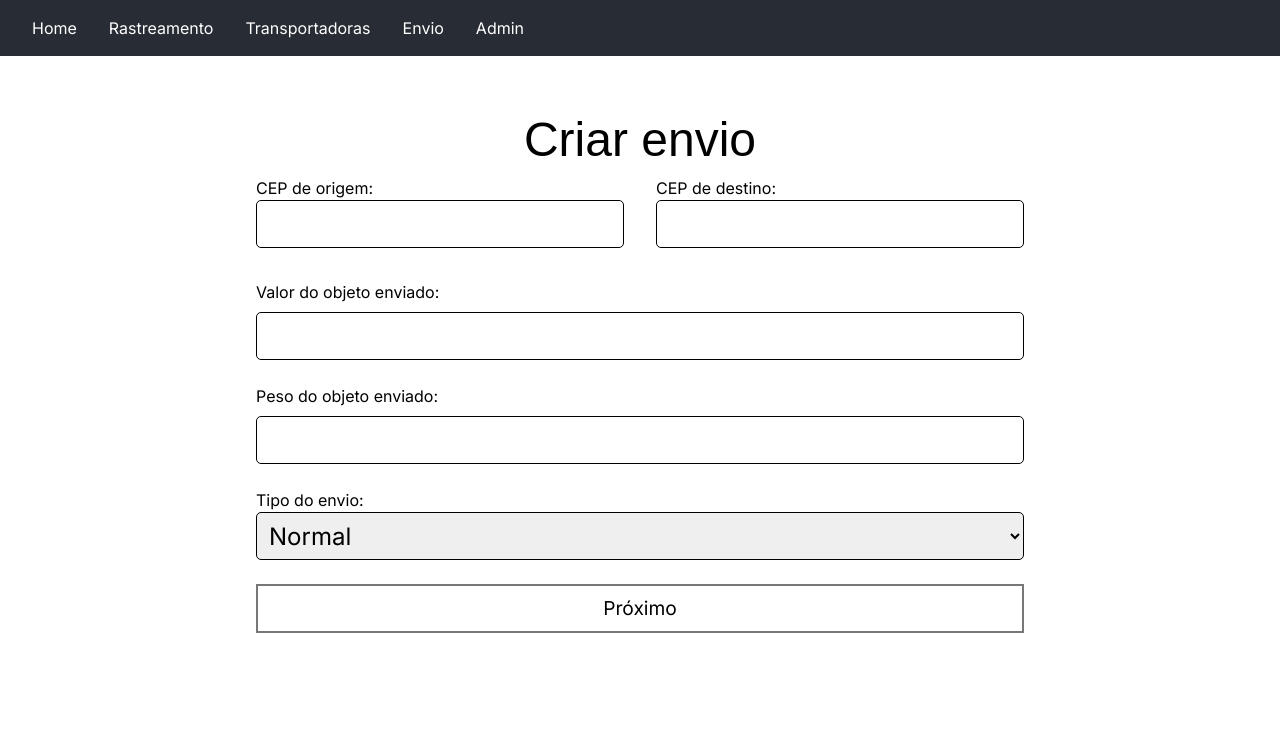
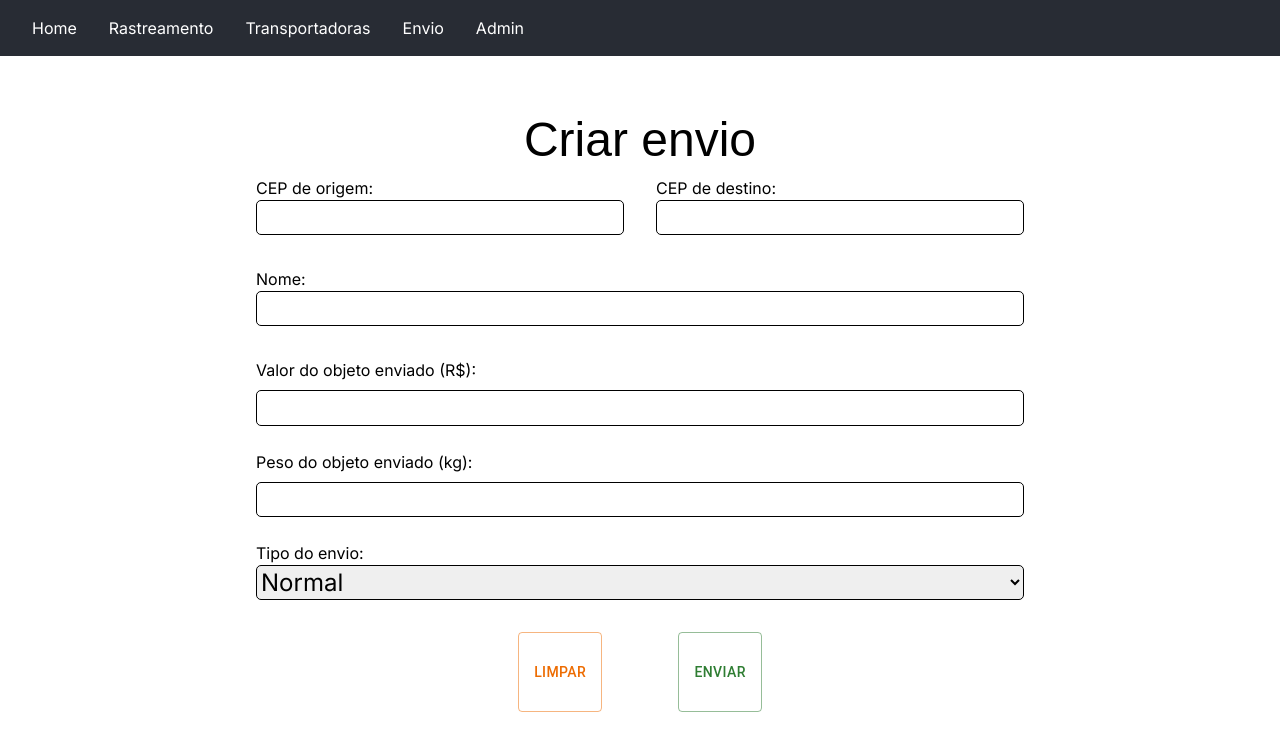
Before and after one commit to Programacao-para-web-2023-01/ceublivre---ui-null, a Next.js app: page /criar-envio in a window 1280 px wide. Shown: the top 750 px of the page. Built offline with nearby package versions, Linux system fonts and the light colour scheme.

Commit message:
finalizacao-create-pedido

```diff
--- a/app/admin/page.tsx
+++ b/app/admin/page.tsx
@@ -3,7 +3,7 @@ import { Box, Button, CircularProgress, Grid, Typography } from "@mui/material";
 import Navbar from "../components/Navbar/Navbar";
 import "./style.css";
 import { useEffect, useState } from "react";
-import KeyboardReturnIcon from "@material-ui/icons/KeyboardReturn";
+import KeyboardReturnIcon from "@mui/icons-material/KeyboardReturn";
 import SearchIcon from "@mui/icons-material/Search";
 
 export default function Admin() {
@@ -33,21 +33,27 @@ export default function Admin() {
       .catch((error) => setPedido(error));
   };
   let handleChange = (e: any, item: any) => {
-    if(e.target.value === 'true'){
+    if (e.target.value === "true") {
       setPedidoUpdate((data: any) => ({
         ...data,
         [item]: true,
-      }))
-    }
-    else{
+      }));
+    } else {
       setPedidoUpdate((data: any) => ({
         ...data,
         [item]: false,
-      }))
+      }));
     }
   };
   let handleSubmit = (e: { preventDefault: () => void }) => {
     e.preventDefault();
+    if (
+      (pedidoUpdate.valor_declarado_pedido < 24.5
+        ||
+        pedidoUpdate.valor_declarado_pedido > 3000)
+    ) {
+      alert("Valor aceito do pedido entre R$ 24,50 e R$ 3000,00!");
+    } else {
       fetch(`${url}/pedidos/${pedidoUpdate?.id_pedido}`, {
         method: "PUT",
         headers: new Headers({
@@ -58,12 +64,15 @@ export default function Admin() {
         credentials: "include",
       })
         .then((data) => {
-        alert(`O pedido "${pedidoUpdate?.id_pedido}" foi atualizado com sucesso!`);
+          alert(
+            `O pedido "${pedidoUpdate?.id_pedido}" foi atualizado com sucesso!`
+          );
           handleSearch(e);
         })
         .catch((error) => {
           alert("Ocorreu um erro ao atualizar o Pedido.");
         });
+    }
   };
   useEffect(() => {
     if (pedido?.id_pedido) {
@@ -74,7 +83,7 @@ export default function Admin() {
           .filter((item) => !item.includes("id_pedido"))
           .filter((item) => !item.includes("rastreamento"))
           .filter((item) => !item.includes("status"))
-          .filter((item)=> typeof pedido[item] !== "boolean")
+          .filter((item) => typeof pedido[item] !== "boolean")
       );
       setPedidoSelects(
         Object.keys(pedido).filter(
@@ -85,13 +94,13 @@ export default function Admin() {
     setTimeout(() => setLoading(false), 500);
   }, [pedido]);
   useEffect(() => {
-    console.log(pedidoUpdate)
+    console.log(pedidoUpdate);
   }, [pedidoUpdate]);
   return (
     <>
       <Navbar />
       <Grid display="grid" justifyContent="center" alignItems="center">
-        <Typography variant="h3" paddingY="2rem">
+        <Typography textAlign="center" variant="h3" paddingY="2rem">
           Editar pedido
         </Typography>
         {!pedido ? (
@@ -134,7 +143,11 @@ export default function Admin() {
             <Typography variant="h5" sx={{ fontWeight: "bold" }}>
               Pedido: {pedido?.id_pedido}
             </Typography>
-            <form style={{display:'grid'}} onSubmit={handleSubmit} method="get">
+            <form
+              style={{ display: "grid" }}
+              onSubmit={handleSubmit}
+              method="get"
+            >
               <Grid
                 display="grid"
                 gridTemplateColumns="1fr 1fr 1fr 1fr"
@@ -189,12 +202,10 @@ export default function Admin() {
                       <select
                         id={item}
                         value={pedidoUpdate[item]}
-                        onChange={(e) =>
-                          handleChange(e, [item])
-                        }
+                        onChange={(e) => handleChange(e, [item])}
                       >
-                        <option value='true'>true</option>
-                        <option value='false'>false</option>
+                        <option value="true">true</option>
+                        <option value="false">false</option>
                       </select>
                     ) : (
                       <select
@@ -217,33 +228,30 @@ export default function Admin() {
                   </div>
                 ))}
               </Grid>
-              <div
-                style={{
-                  justifySelf:'center',
-                  display: "inline-flex",
-                  alignItems: "center",
-                  padding: "2rem",
-                  justifyContent: "center",
-                  gap:'5rem'
-                }}
+              <Box
+                minWidth="50%"
+                justifyContent="space-around"
+                display="inline-flex"
+                justifySelf="center"
+                padding="2rem"
               >
                 <Button
+                  sx={{ minWidth: "25%", minHeight: "5rem" }}
+                  variant="outlined"
                   color="warning"
-                  variant="outlined"
-                  style={{ height: "5rem", width: "fit-content" }}
-                  onClick={()=>window.location.reload()}
+                  onClick={() => window.location.reload()}
                 >
                   Cancelar
                 </Button>
                 <Button
+                  sx={{ minWidth: "25%", minHeight: "5rem" }}
+                  variant="outlined"
                   color="success"
-                  variant="outlined"
                   type="submit"
-                  style={{ height: "5rem", width: "fit-content" }}
                 >
-                  Confirmar
+                  Enviar
                 </Button>
-              </div>
+              </Box>
             </form>
           </Grid>
         )}
--- a/app/admin/style.css
+++ b/app/admin/style.css
@@ -25,7 +25,8 @@
   .navbar a:hover {
     color: #61dafb;
   }
-input{
+input, select{
+  height: 2.2rem;
   border: solid 1px black;
   border-radius: 5px;
 }
--- a/app/criar-envio/page.tsx
+++ b/app/criar-envio/page.tsx
@@ -1,41 +1,191 @@
 "use client";
 
+import { Box, Button, CircularProgress } from "@mui/material";
 import Navbar from "../components/Navbar/Navbar";
 import "./style.css";
+import { useState } from "react";
 
 export default function CriarEnvio() {
-
+  let url = "http://localhost:8000";
+  let token = "123";
+  let [pedido, setPedido] = useState<any>();
+  let [loading, setLoading] = useState(false);
+  let handleChange = (e: any, item: any) => {
+    if (e.target.value === "true") {
+      setPedido((data: any) => ({
+        ...data,
+        [item]: true,
+      }));
+    } else {
+      setPedido((data: any) => ({
+        ...data,
+        [item]: false,
+      }));
+    }
+  };
+  let handleSubmit = (e: { preventDefault: () => void }) => {
+    e.preventDefault();
+    if (
+      pedido.valor_declarado_pedido < 24.5 ||
+      pedido.valor_declarado_pedido > 3000
+    ) {
+      alert("Valor aceito do pedido entre R$ 24,50 e R$ 3000,00!");
+    } else {
+      fetch(`${url}/pedidos/create`, {
+        method: "POST",
+        headers: new Headers({
+          Authorization: `${token}`,
+          "Content-Type": "application/json",
+        }),
+        body: JSON.stringify(pedido),
+        credentials: "include",
+      })
+        .then((data) => {
+          console.log(data);
+          alert(
+            `O pedido "${pedido?.nome_pedido}" foi cadastrado com sucesso!`
+          );
+          setLoading(true);
+        })
+        .then(() => {
+          setTimeout(() => {
+            setLoading(false), 500;
+          });
+        })
+        .catch((error) => {
+          alert("Ocorreu um erro ao cadastrar o Pedido.");
+        });
+    }
+  };
   return (
     <>
       <Navbar />
       <main>
         <h1>Criar envio</h1>
-        <form action={`criar-envio/dados`} method="get">
+        {!loading ? (
+          <form onSubmit={handleSubmit} method="post">
+            <div className="nome">
+              <label htmlFor="nome">Nome:</label>
+              <input
+                onChange={(e) => {
+                  setPedido((data: any) => ({
+                    ...data,
+                    nome_pedido: e.target.value,
+                  }));
+                }}
+                value={pedido?.nome_pedido}
+                id="nome"
+                name="nome"
+                type="text"
+                className="text-black"
+              />
+            </div>
             <div className="cepOrigem">
               <label htmlFor="cepOrigem">CEP de origem:</label>
-            <input id="cepOrigem" name="cepOrigem" type="text" className="text-black"/>
+              <input
+                onChange={(e) => {
+                  setPedido((data: any) => ({
+                    ...data,
+                    cep_origem_pedido: e.target.value,
+                  }));
+                }}
+                value={pedido?.cep_origem_pedido}
+                id="cepOrigem"
+                name="cepOrigem"
+                type="text"
+                className="text-black"
+              />
             </div>
-
             <div className="cepDestino">
               <label htmlFor="cepDestino">CEP de destino:</label>
-            <input id="cepDestino" name="cepDestino" type="text" className="text-black"/>
+              <input
+                onChange={(e) => {
+                  setPedido((data: any) => ({
+                    ...data,
+                    cep_destino_pedido: e.target.value,
+                  }));
+                }}
+                value={pedido?.cep_destino_pedido}
+                id="cepDestino"
+                name="cepDestino"
+                type="text"
+                className="text-black"
+              />
             </div>
 
             <div className="outros">
-            <label htmlFor="valor">Valor do objeto enviado:</label>
-            <input id="valor" name="valor" type="number" className="text-black"/>
+              <label htmlFor="valor">Valor do objeto enviado (R$):</label>
+              <input
+                onChange={(e) => {
+                  setPedido((data: any) => ({
+                    ...data,
+                    valor_declarado_pedido: Number(e.target.value),
+                  }));
+                }}
+                value={pedido?.valor_declarado_pedido}
+                id="valor"
+                name="valor"
+                type="number"
+                className="text-black"
+              />
 
-            <label htmlFor="peso">Peso do objeto enviado:</label>
-            <input id="peso" name="peso" type="text" className="text-black"/>
+              <label htmlFor="peso">Peso do objeto enviado (kg):</label>
+              <input
+                onChange={(e) => {
+                  setPedido((data: any) => ({
+                    ...data,
+                    peso_pedido: Number(e.target.value),
+                  }));
+                }}
+                value={pedido?.peso_pedido}
+                id="peso"
+                name="peso"
+                type="number"
+                className="text-black"
+              />
 
               <label htmlFor="tipoEnvio">Tipo do envio:</label>
-            <select name="tipoEnvio" id="tipoEnvio" className="text-black">
+              <select
+                onChange={(e) => {
+                  handleChange(e, "expresso_pedido");
+                }}
+                name="tipoEnvio"
+                id="tipoEnvio"
+                className="text-black"
+              >
                 <option value="false">Normal</option>
                 <option value="true">Expresso</option>
               </select>
-            <button type="submit">Próximo</button>
+              <Box
+                minWidth="50%"
+                justifyContent="space-around"
+                display="inline-flex"
+                justifySelf="center"
+                padding="2rem"
+              >
+                <Button
+                  sx={{ minWidth: "25%", minHeight: "5rem" }}
+                  variant="outlined"
+                  color="warning"
+                  type="reset"
+                  onClick={() => window.location.reload()}
+                >
+                  Limpar
+                </Button>
+                <Button
+                  sx={{ minWidth: "25%", minHeight: "5rem" }}
+                  variant="outlined"
+                  color="success"
+                  type="submit"
+                >
+                  Enviar
+                </Button>
+              </Box>
             </div>
           </form>
+        ) : (
+          <CircularProgress />
+        )}
       </main>
     </>
   );
--- a/app/criar-envio/style.css
+++ b/app/criar-envio/style.css
@@ -9,25 +9,28 @@ h1 {
 }
 
 form {
+  display: grid;
   text-align: start;
   align-items: center;
-  display: grid;
   grid-template-columns: 1fr 1fr;
   grid-template-rows: 0.333fr 0.666fr;
   gap: 2rem;
   grid-template-areas:
     "cepOrigem cepDestino"
+    "nome nome"
     "outros outros";
 }
 
+.nome { grid-area: nome; }
 .cepOrigem { grid-area: cepOrigem; }
 .cepDestino { grid-area: cepDestino; }
-.outros { grid-area: outros; }
+.outros { grid-area: outros;
+  display: grid;
+}
 
 input, select {
   width: 100%;
-  height: 3rem;
-  padding: 0.5rem;
+  height: 2.2rem;
   font-size: 1.5rem;
   border: solid 1px black;
   border-radius: 5px;
@@ -38,32 +41,9 @@ input, select {
   margin-bottom: 1.5rem;
 }
 
-button {
-  border: solid #777 2px;
-  padding: 0.5rem;
-  font-size: 1.2rem;
-  transition: ease-in-out 0.1s;
-  margin-top: 1.5rem;
-  width: 100%;
-}
-
-button:hover {
-  transform: scale(1.02);
-  filter: brightness(0.5);
-}
-
-
-
-
 /* Chrome, Safari, Edge, Opera */
 input::-webkit-outer-spin-button,
 input::-webkit-inner-spin-button {
   -webkit-appearance: none;
   margin: 0;
 }
-
-/* Firefox */
-input[type=number] {
-  -moz-appearance: textfield;
-  appearance: textfield;
-}
--- a/package.json
+++ b/package.json
@@ -11,8 +11,6 @@
   "dependencies": {
     "@emotion/react": "^11.11.1",
     "@emotion/styled": "^11.11.0",
-    "@material-ui/core": "^4.12.4",
-    "@material-ui/icons": "^4.11.3",
     "@mui/icons-material": "^5.11.16",
     "@mui/material": "^5.13.5",
     "@types/node": "18.16.3",
```
Also changed, not shown: 1 other file (tests, documents, lock files or other folders). Lines whose indentation alone changed are shown as unchanged.
